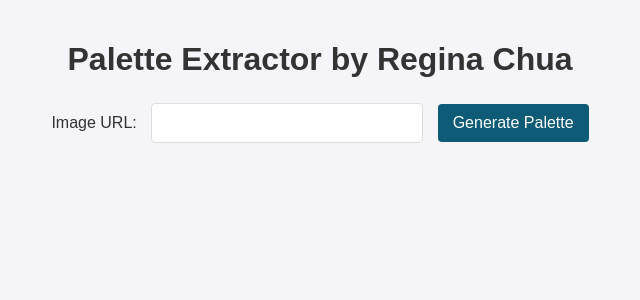
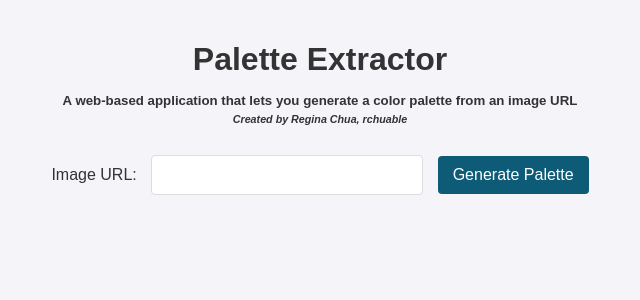
Before and after one commit to rchuable/palette, a Flask app: page / in a window 1280 px wide. Shown: the top 300 px of the page, without its empty margins (320-960 px from the left). Run offline with Flask 3, Linux system fonts and the light colour scheme.

Commit message:
homepage update

```diff
--- a/static/style.css
+++ b/static/style.css
@@ -12,7 +12,16 @@ body {
 
 h1 {
     color: #333;
-    margin-bottom: 20px;
+    margin-bottom: 10px;
+}
+
+h5 {
+    margin-top: 5px;
+    margin-bottom: 5px;
+}
+
+h6 {
+    margin-top: 0px;
 }
 
 form {
--- a/templates/index.html
+++ b/templates/index.html
@@ -1,3 +1,5 @@
+<!-- https://www.w3schools.com/html/html_headings.asp -->
+
 <!DOCTYPE html>
 <html lang="en">
 
@@ -9,7 +11,9 @@
 </head>
 
 <body>
-    <h1>Palette Extractor by Regina Chua</h1>
+    <h1>Palette Extractor</h1>
+    <h5>A web-based application that lets you generate a color palette from an image URL </h5>
+    <h6><i>Created by Regina Chua, rchuable</i></h6>
 
     <!-- Form to enter image URL -->
     <form method="POST">
```
Also changed, not shown: README.MD.
